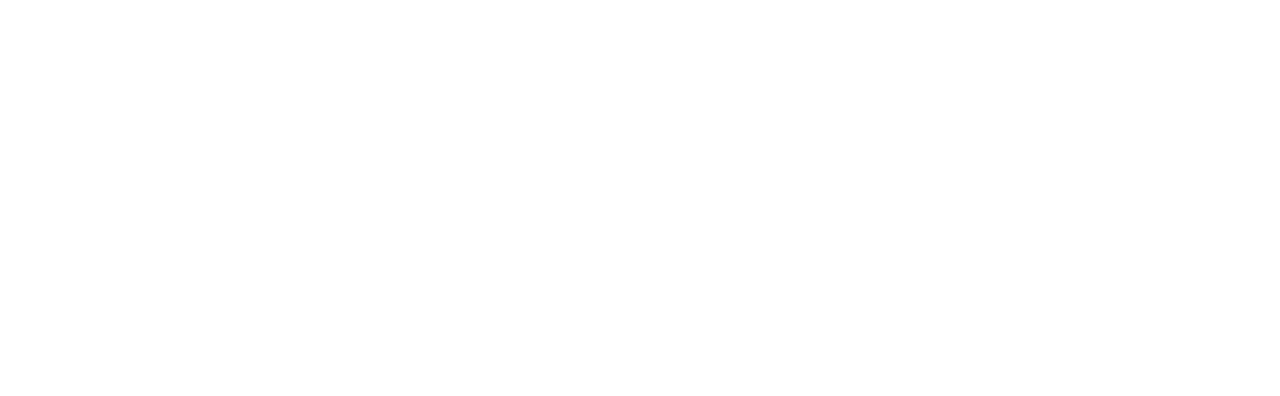
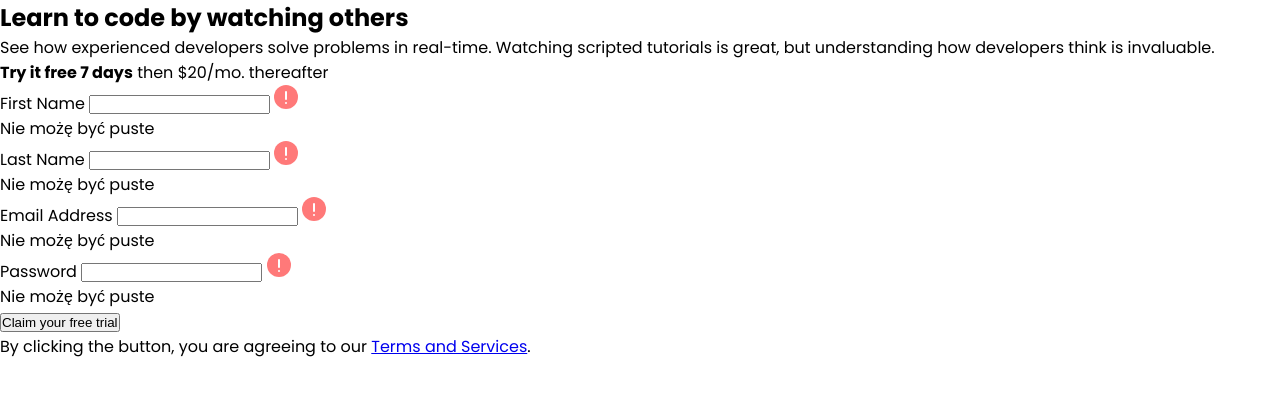
Before and after one commit to naskriK/SignUp, a website built with Vite: page index.html in a window 1280 px wide. Built offline with nearby package versions, Linux system fonts and the light colour scheme.

Commit message:
feat: html structure
Structuring by HTML, work with accesibility and semantic.

```diff
--- a/index.html
+++ b/index.html
@@ -17,7 +17,96 @@
     <title>SignUp</title>
   </head>
   <body>
-    <div id="app"></div>
+    <div id="app">
+      <main class="main">
+        <div class="wrapper">
+          <section class="hero">
+            <div class="hero__content">
+              <h1 class="title">Learn to code by watching others</h1>
+              <p class="paragraph">
+                See how experienced developers solve problems in real-time.
+                Watching scripted tutorials is great, but understanding how
+                developers think is invaluable.
+              </p>
+            </div>
+            <div class="action">
+              <div class="action__opening-container">
+                <p class="action__opening">
+                  <strong>Try it free 7 days</strong> then $20/mo. thereafter
+                </p>
+              </div>
+              <div class="action__form">
+                <form class="form">
+                  <div class="form__item">
+                    <div class="form__input-container">
+                      <label for="firstName" class="form__label"
+                        >First Name</label
+                      >
+                      <input type="text" class="form__input" id="firstName" />
+                      <img
+                        src="./src/assets/images/icon-error.svg"
+                        alt=""
+                        class="form__error-icon"
+                      />
+                    </div>
+                    <p class="form__error">Nie możę być puste</p>
+                  </div>
+                  <div class="form__item">
+                    <div class="form__input-container">
+                      <label for="lastName" class="form__label"
+                        >Last Name</label
+                      >
+                      <input type="text" class="form__input" id="lastName" />
+                      <img
+                        src="./src/assets/images/icon-error.svg"
+                        alt=""
+                        class="form__error-icon"
+                      />
+                    </div>
+                    <p class="form__error">Nie możę być puste</p>
+                  </div>
+                  <div class="form__item">
+                    <div class="form__input-container">
+                      <label for="email" class="form__label"
+                        >Email Address</label
+                      >
+                      <input type="text" class="form__input" id="email" />
+                      <img
+                        src="./src/assets/images/icon-error.svg"
+                        alt=""
+                        class="form__error-icon"
+                      />
+                    </div>
+                    <p class="form__error">Nie możę być puste</p>
+                  </div>
+                  <div class="form__item">
+                    <div class="form__input-container">
+                      <label for="password" class="form__label">Password</label>
+                      <input
+                        type="password"
+                        class="form__input"
+                        id="password"
+                      />
+                      <img
+                        src="./src/assets/images/icon-error.svg"
+                        alt=""
+                        class="form__error-icon"
+                      />
+                    </div>
+                    <p class="form__error">Nie możę być puste</p>
+                  </div>
+                  <button class="form__submit">Claim your free trial</button>
+                </form>
+                <p class="action__addition">
+                  By clicking the button, you are agreeing to our
+                  <a href="#" class="link--terms">Terms and Services</a>.
+                </p>
+              </div>
+            </div>
+          </section>
+        </div>
+      </main>
+    </div>
     <script type="module" src="/src/main.ts"></script>
   </body>
 </html>
```
